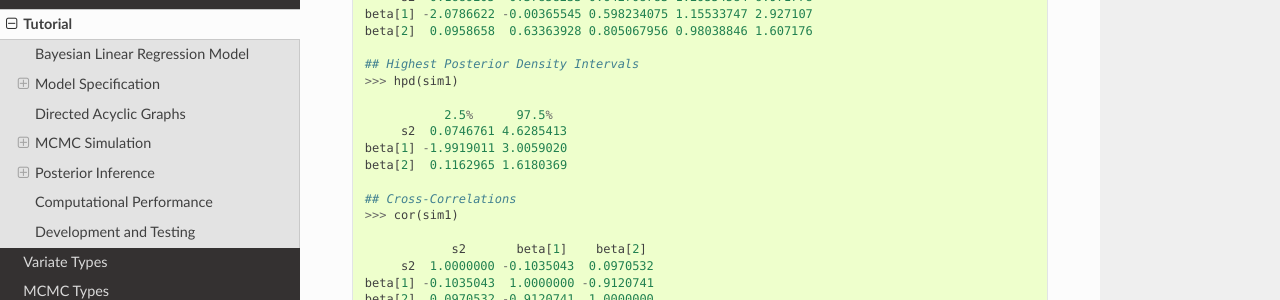
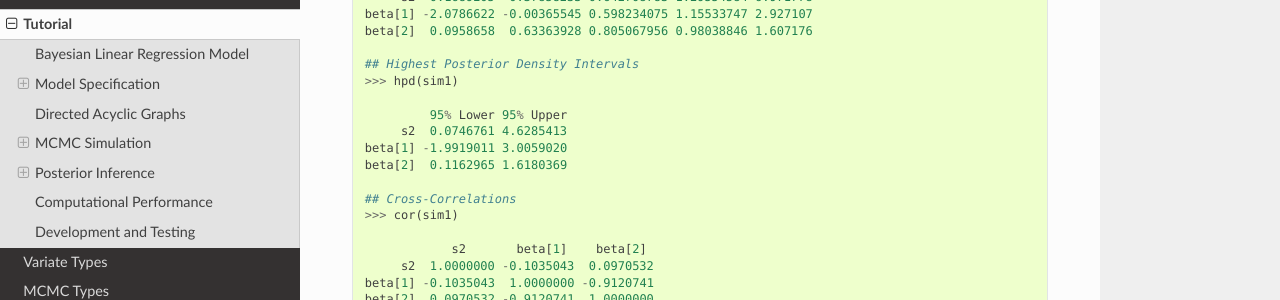
Before and after one commit to brian-j-smith/Mamba.jl, a Sphinx documentation site: the page built from doc/tutorial.rst, in a window 1280 px wide and 900 px high, scrolled down 8844 px. Shown: the part 152-452 px from the top of the window. Built offline with Sphinx 7.4.7 and the Read the Docs theme 2.0.0, drawn with Linux system fonts in a browser that asks for light colours; formulas are drawn with MathJax 3; cross-references to code outside the pages are shown as plain code.

Commit message:
Label HPD intervals properly.

```diff
--- a/doc/tutorial.rst
+++ b/doc/tutorial.rst
@@ -410,7 +410,7 @@ Once convergence has been assessed, sample statistics may be computed on the MCM
     ## Highest Posterior Density Intervals
     >>> hpd(sim1)
 
-               2.5%      97.5%
+             95% Lower 95% Upper
          s2  0.0746761 4.6285413
     beta[1] -1.9919011 3.0059020
     beta[2]  0.1162965 1.6180369
```
Also changed, not shown: 1 other file.
